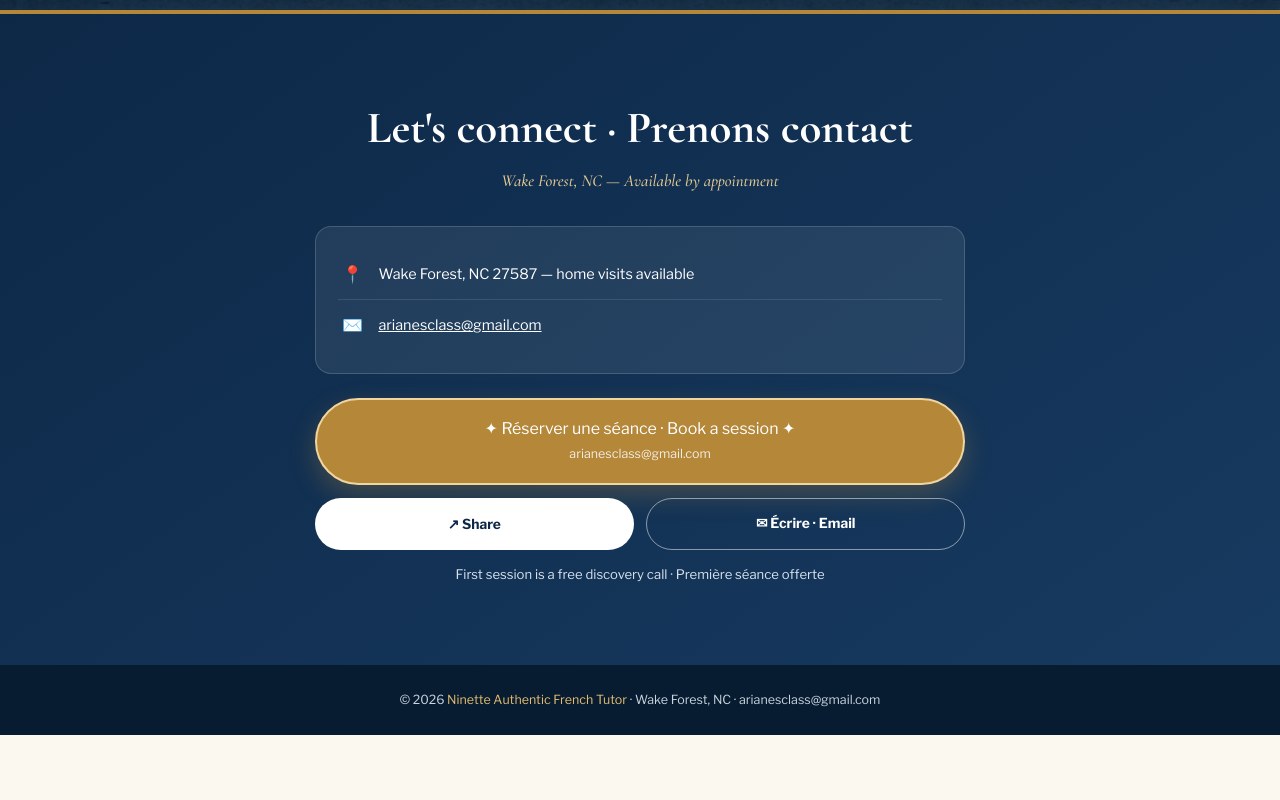
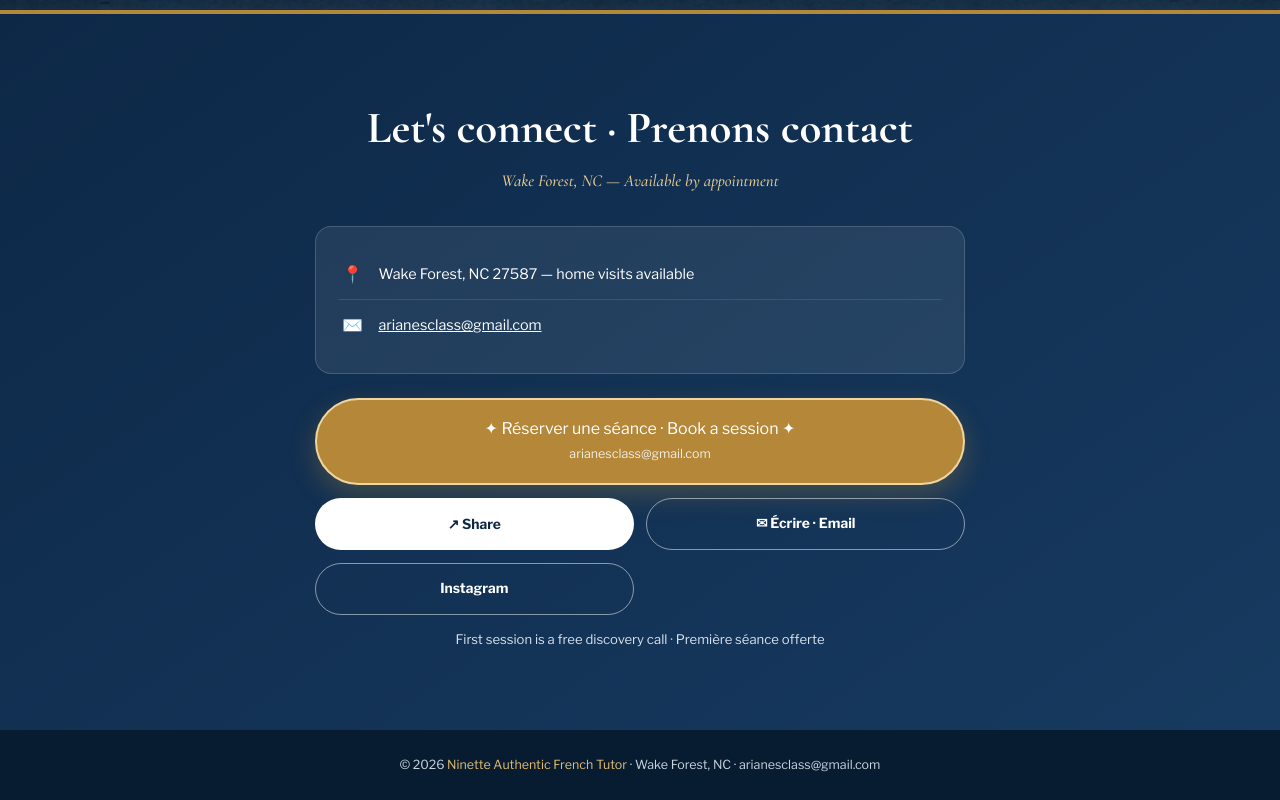
Before and after one commit to bobuss/ninette-authentic-french-tutor, a plain HTML site: page index.html in a window 1280 px wide. Shown: the part 6734-7534 px from the top of the page. Before the commit the page ends 7469 px from the top, so only its background shows below. Drawn offline with nearby package versions, Linux system fonts and the light colour scheme; a script that the page names is missing; a web font is replaced by a local one.

Commit message:
Add instagram

```diff
--- a/index.html
+++ b/index.html
@@ -1884,6 +1884,7 @@
                 <div class="contact-actions">
                     <button class="share" type="button" onclick="shareNinetteSite()">↗ Share</button>
                     <a class="mail" href="mailto:arianesclass@gmail.com">✉ Écrire · Email</a>
+                    <a class="mail" href="https://www.instagram.com/ninette_authentic" target="_blank" rel="noopener noreferrer">Instagram</a>
                 </div>
                 <div class="free-note">First session is a free discovery call · Première séance offerte</div>
             </div>
```
